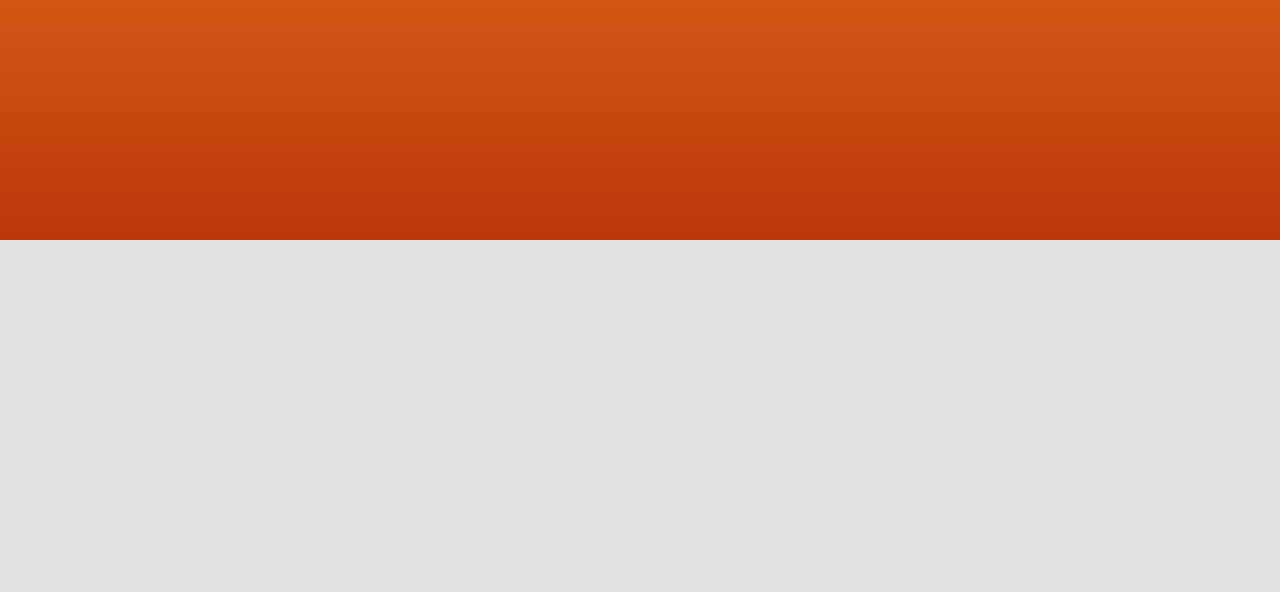
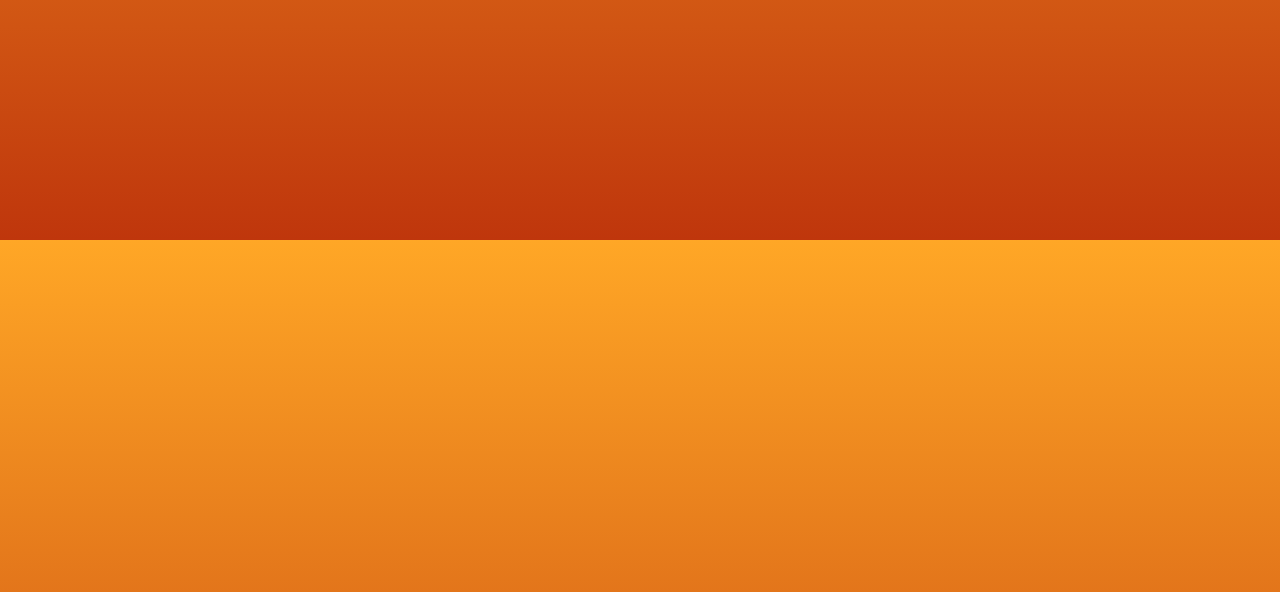
Before and after one commit to cmkishores/movie_review, a Django app: page /new/ in a window 1280 px wide. Shown: the part 560-1152 px from the top of the page. Before the commit the page ends 800 px from the top, so only its background shows below. Run offline with Django 3.2, Linux system fonts and the light colour scheme; some libraries are stand-ins or nearby versions.

Commit message:
Change in background repeat in css

```diff
--- a/static/css/base.css
+++ b/static/css/base.css
@@ -2,7 +2,7 @@ body {
 
     font-family: 'Barlow';
 	background: linear-gradient(to top, #BF360C, #FFA726);
-	height: 100%;
+	height: 120%;
     margin: 0;
     background-repeat: no-repeat;
     background-attachment: fixed;
@@ -12,7 +12,7 @@ body {
 
 html {
 
-    height: 100%;
+    height: 120%;
     background-attachment:repeat-x;
 }
 .text-muted{
```
